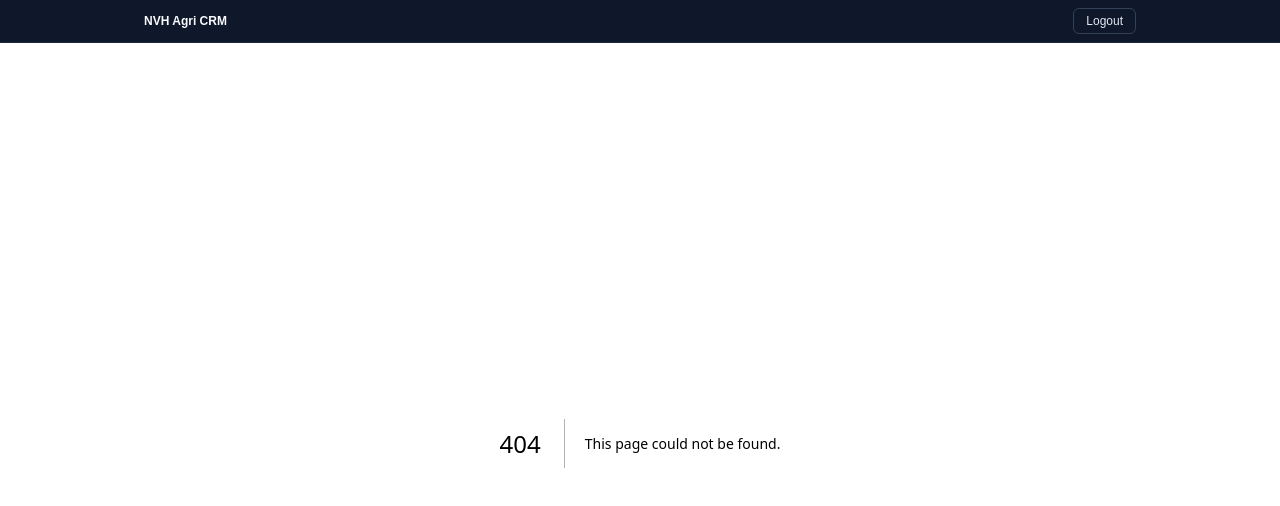
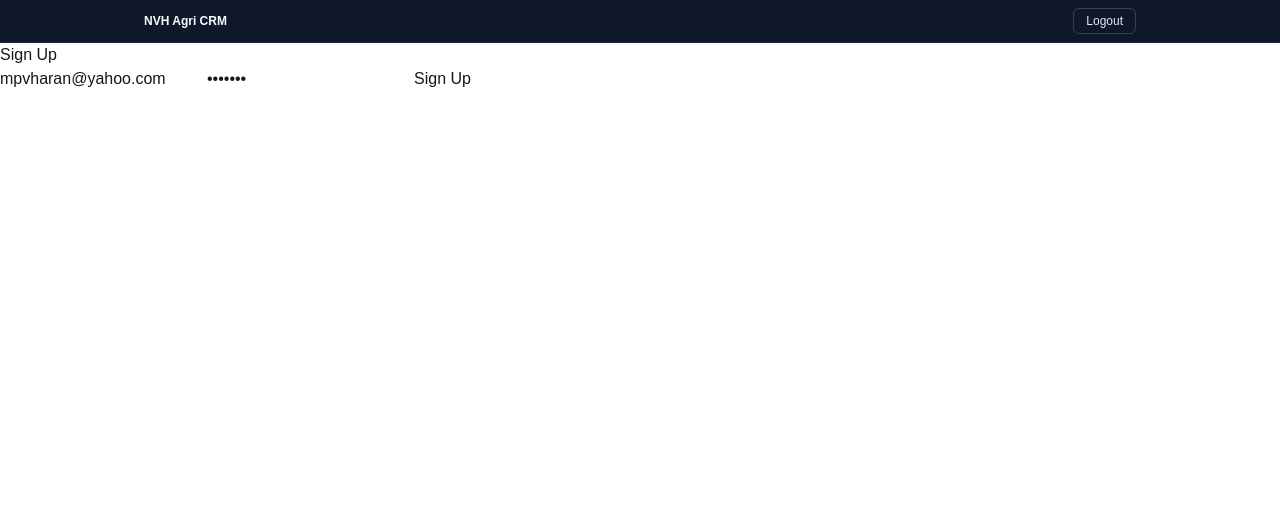
Before and after one commit to harshi1111/nvh-agri-green-crm, a Next.js app: page /signup in a window 1280 px wide. Before the commit this address had no page. Shown: the top 506 px of the page. Built offline with nearby package versions, Linux system fonts and the light colour scheme; no server answers.

Commit message:
Change login redirect to dashboard

```diff
--- a/src/app/api/auth/login/route.ts
+++ b/src/app/api/auth/login/route.ts
@@ -3,7 +3,7 @@ import { createClient } from "@supabase/supabase-js";
 
 const supabase = createClient(
   process.env.NEXT_PUBLIC_SUPABASE_URL!,
-  process.env.NEXT_PUBLIC_SUPABASE_ANON_KEY!
+  process.env.SUPABASE_SERVICE_ROLE_KEY!
 );
 
 export async function POST(req: Request) {
@@ -17,20 +17,32 @@ export async function POST(req: Request) {
       );
     }
 
+    console.log("LOGIN ATTEMPT:", { email, password });
+    console.log("SUPABASE URL:", process.env.NEXT_PUBLIC_SUPABASE_URL);
+
     const { data, error } = await supabase.auth.signInWithPassword({
       email,
       password,
     });
 
+    console.log("SUPABASE RESPONSE:", {
+      error: error?.message,
+      hasSession: !!data?.session,
+      user: data?.user?.email
+    });
+
     if (error || !data.session) {
       return NextResponse.json(
-        { error: "Invalid email or password" },
+        {
+          error: "Invalid email or password",
+          debug: error?.message || "No session created"
+        },
         { status: 401 }
       );
     }
 
     return NextResponse.json(
-      { success: true, redirectTo: "/customers" },
+      { success: true, redirectTo: "/dashboard" },
       { status: 200 }
     );
   } catch (err) {
--- a/src/app/login/page.tsx
+++ b/src/app/login/page.tsx
@@ -13,6 +13,8 @@ export default function LoginPage() {
     setLoading(true);
     setError(null);
 
+    console.log("🔍 LOGIN STARTING:", { email, password });
+
     try {
       const res = await fetch("/api/auth/login", {
         method: "POST",
@@ -21,15 +23,28 @@ export default function LoginPage() {
       });
 
       const data = await res.json();
+      console.log("🔍 API RESPONSE:", {
+        status: res.status,
+        ok: res.ok,
+        data: data,
+        redirectTo: data.redirectTo
+      });
 
       if (!res.ok) {
         setError(data.error ?? "Login failed");
+        console.log("🔍 LOGIN FAILED:", data.error);
       } else {
         const redirectTo = (data.redirectTo as string) ?? "/customers";
-        window.location.href = redirectTo;
+        console.log("🔍 REDIRECTING TO:", redirectTo);
+        console.log("🔍 Current URL:", window.location.href);
+
+        // Try different redirect methods
+        setTimeout(() => {
+          window.location.assign(redirectTo);
+        }, 100);
       }
     } catch (err) {
-      console.error("login error", err);
+      console.error("🔍 LOGIN ERROR:", err);
       setError("Unexpected error");
     } finally {
       setLoading(false);
--- /dev/null
+++ b/src/app/signup/page.tsx
@@ -0,0 +1,43 @@
+// app/signup/page.tsx
+'use client';
+import { supabase } from '@/lib/supabase';
+import { useState } from 'react';
+import { useRouter } from 'next/navigation';
+
+export default function SignupPage() {
+  const [email, setEmail] = useState('mpvharan@yahoo.com');
+  const [password, setPassword] = useState('test123');
+  const router = useRouter();
+
+  const handleSignup = async () => {
+    const { data, error } = await supabase.auth.signUp({
+      email,
+      password,
+    });
+
+    if (error) {
+      alert('Error: ' + error.message);
+    } else {
+      alert('Check your email for confirmation!');
+      router.push('/login'); // Go to login page
+    }
+  };
+
+  return (
+    <div>
+      <h2>Sign Up</h2>
+      <input
+        value={email}
+        onChange={(e) => setEmail(e.target.value)}
+        placeholder="Email"
+      />
+      <input
+        type="password"
+        value={password}
+        onChange={(e) => setPassword(e.target.value)}
+        placeholder="Password"
+      />
+      <button onClick={handleSignup}>Sign Up</button>
+    </div>
+  );
+}
```
